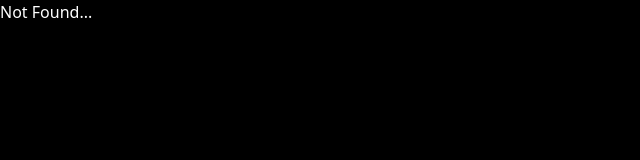
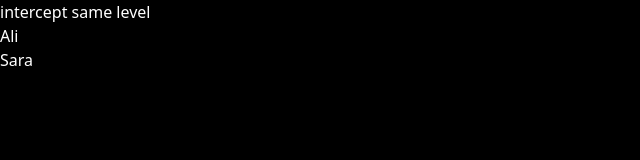
Before and after one commit to Alireza-Jodat2001/next_tutorials, a Next.js app: page /intercept-same-level in a window 1280 px wide. Before the commit this address had no page. Shown: the top 160 px of the page, without its empty margins (0-640 px from the left). Built offline with nearby package versions, Linux system fonts and the light colour scheme.

Commit message:
Intercept route & Implement intercept route with parallel route for showing modal

```diff
--- /dev/null
+++ b/app/intercept-same-level/@modal/(.)[id]/page.tsx
@@ -0,0 +1,18 @@
+'use client';
+
+import { useRouter } from 'next/navigation';
+import { use } from 'react';
+
+const page = ({ params }: { params: Promise<{ id: string }> }) => {
+  const { id } = use(params);
+  const { back } = useRouter();
+
+  return (
+    <div key={id} className='absolute top-1/2 left-1/2 -translate-1/2 bg-red-300 fade-in'>
+      (.)[id]: {id}
+      <button onClick={() => back()}>close</button>
+    </div>
+  );
+};
+
+export default page;
--- /dev/null
+++ b/app/intercept-same-level/@modal/default.tsx
@@ -0,0 +1,3 @@
+const Default = () => null;
+
+export default Default;
--- /dev/null
+++ b/app/intercept-same-level/[id]/page.tsx
@@ -0,0 +1,7 @@
+import React from 'react';
+
+const page = () => {
+  return <div>dynamic route</div>;
+};
+
+export default page;
--- /dev/null
+++ b/app/intercept-same-level/layout.tsx
@@ -0,0 +1,8 @@
+export default function Layout({ children, modal }: { children: React.ReactNode; modal: React.ReactNode }) {
+  return (
+    <>
+      {modal}
+      {children}
+    </>
+  );
+}
--- /dev/null
+++ b/app/intercept-same-level/page.tsx
@@ -0,0 +1,24 @@
+'use client';
+
+import Link from 'next/link';
+
+const users = [
+  { id: '1', name: 'Ali' },
+  { id: '2', name: 'Sara' },
+];
+
+const page = () => {
+  return (
+    <>
+      <div>intercept same level</div>
+
+      {users.map((user, index) => (
+        <Link key={index} href={`/intercept-same-level/${user.id}`} className='block'>
+          {user.name}
+        </Link>
+      ))}
+    </>
+  );
+};
+
+export default page;
--- a/styles/globals.css
+++ b/styles/globals.css
@@ -1 +1,14 @@
-@import "tailwindcss";
+@import 'tailwindcss';
+
+@keyframes fade-in {
+  0% {
+    opacity: 0;
+  }
+  100% {
+    opacity: 1;
+  }
+}
+
+.fade-in {
+  animation: fade-in 0.5s;
+}
```
